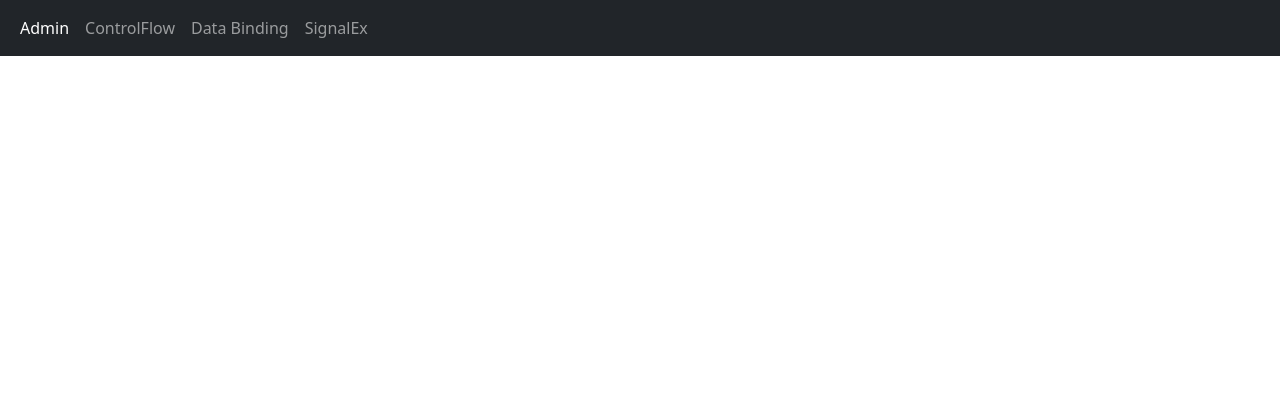
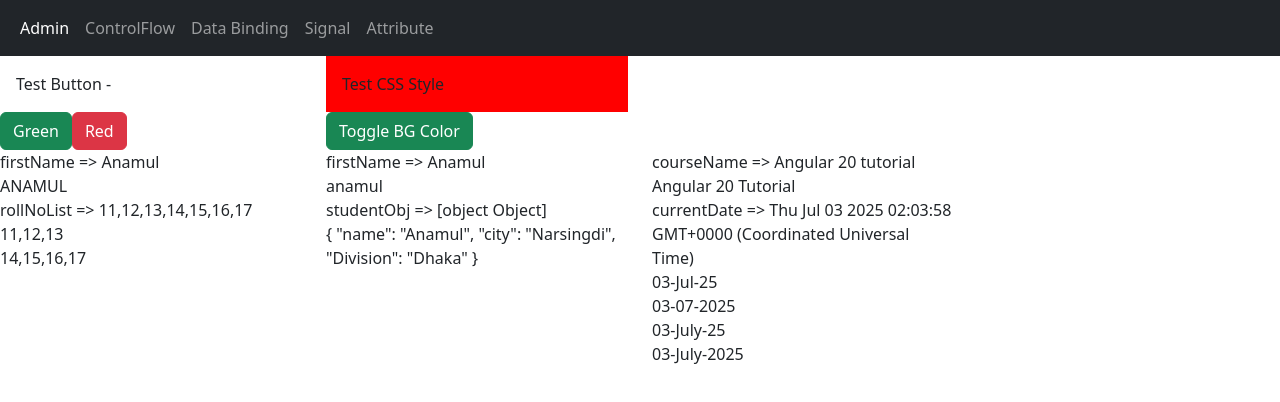
Before and after one commit to AnamulHaqueN/angular20Tutorials, an Angular app: page /att-directive in a window 1280 px wide. Before the commit this address led to /. Shown: the top 402 px of the page. Built offline with nearby package versions, Linux system fonts and the light colour scheme.

Commit message:
add directive dynamic class, dynamic style, ngClass life cycle event in component diffrence between contructor and ngOnInit pipes - default pipes

```diff
--- a/src/app/app.html
+++ b/src/app/app.html
@@ -11,7 +11,10 @@
         <a class="nav-link" routerLink="data-binding">Data Binding</a>
       </li>
       <li class="nav-item">
-        <a class="nav-link" routerLink="signal-ex">SignalEx</a>
+        <a class="nav-link" routerLink="signal-ex">Signal</a>
+      </li>
+      <li class="nav-item">
+        <a class="nav-link" routerLink="att-directive">Attribute</a>
       </li>
     </ul>
   </div>
--- a/src/app/app.routes.ts
+++ b/src/app/app.routes.ts
@@ -3,6 +3,7 @@ import { Admin } from './components/admin/admin';
 import { ControlFlow } from './components/control-flow/control-flow';
 import { DataBinding } from './components/data-binding/data-binding';
 import { SignalEx } from './components/signal-ex/signal-ex';
+import { AttDirective } from './components/att-directive/att-directive';
 
 export const routes: Routes = [
     {
@@ -20,5 +21,9 @@ export const routes: Routes = [
     {
         path:'signal-ex',
         component:SignalEx
+    },
+    {
+        path:'att-directive',
+        component:AttDirective
     }
 ];
--- /dev/null
+++ b/src/app/components/att-directive/att-directive.html
@@ -0,0 +1,71 @@
+<div class="row">
+    <div class="col-3">
+      <div class="p-3" [ngClass] = "divClassName()">
+            Test Button - {{divClassName()}}
+        </div>
+    </div>
+
+    <div class="col-3">
+      <div class="p-3" [ngStyle] = "{'background-color': isDivGreen == true ? 'blue':'red'}">
+            Test CSS Style
+        </div>
+    </div>
+</div>
+
+<div class="row">
+    <div class="col-3">
+        <button class="btn btn-success" (click) = "setBgClass('bg-success')">Green</button>
+        <button class="btn btn-danger" (click) = "setBgClass('bg-danger')">Red</button>
+    </div>
+    <div class="col-3">
+        <button class="btn btn-success" (click) = "toggleDivColor()">Toggle BG Color</button>
+    </div>
+</div>
+
+<div class="row">
+    <div class="col-3">
+        firstName => {{firstName}}
+        <br>
+        {{firstName|uppercase}}
+    </div>
+
+    <div class="col-3">
+        firstName => {{firstName}}
+        <br>
+        {{firstName|lowercase}}
+    </div>
+
+    <div class="col-3">
+        courseName => {{courseName}}
+        <br>
+        {{courseName|titlecase}}
+    </div>
+</div>
+
+<div class="row">
+    <div class="col-3">
+        rollNoList => {{rollNoList}}
+        <br>
+        {{rollNoList|slice:0:3}}
+        <br>
+        {{rollNoList|slice:3}}
+    </div>
+
+    <div class="col-3">
+        studentObj => {{studentObj}}
+        <br>
+        {{studentObj|json}}
+    </div>
+
+    <div class="col-3">
+        currentDate => {{currentDate}}
+        <br>
+        {{currentDate | date:'dd-MMM-yy'}}
+        <br>
+        {{currentDate | date: 'dd-MM-yyyy'}}
+        <br>
+        {{currentDate | date: 'dd-MMMM-yy'}}
+        <br>
+        {{currentDate | date: 'dd-MMMM-yyyy'}}
+    </div>
+</div>
--- /dev/null
+++ b/src/app/components/att-directive/att-directive.ts
@@ -0,0 +1,74 @@
+import { DatePipe, JsonPipe, LowerCasePipe, NgClass, NgStyle, SlicePipe, TitleCasePipe, UpperCasePipe } from '@angular/common';
+import { AfterContentChecked, AfterContentInit, AfterViewChecked, AfterViewInit, Component, OnDestroy, OnInit, signal } from '@angular/core';
+
+@Component({
+  selector: 'app-att-directive',
+  imports: [NgClass, NgStyle, UpperCasePipe, LowerCasePipe, TitleCasePipe, SlicePipe, JsonPipe, DatePipe],
+  templateUrl: './att-directive.html',
+  styleUrl: './att-directive.css'
+})
+export class AttDirective implements OnInit, AfterContentInit, AfterContentChecked, AfterViewInit, AfterViewChecked, OnDestroy {
+
+  firstName: string = "Anamul";
+  courseName: string = "Angular 20 tutorial";
+
+  rollNoList = [11, 12, 13, 14, 15, 16, 17]
+
+  currentDate: Date = new Date();
+
+  studentObj: any = {
+    name: 'Anamul',
+    city: 'Narsingdi',
+    Division: 'Dhaka'
+  }
+
+  constructor() {
+    console.log("constructor")
+  }
+
+  ngOnInit(): void {
+    console.log("ngOnInit")
+    // to trigger api calls
+    // to subscribe
+  }
+
+  ngAfterContentInit(): void {
+    console.log('ngAfterContentInit')
+  }
+
+  ngAfterContentChecked(): void {
+    console.log('ngAfterContentChecked')
+  }
+
+  ngAfterViewInit(): void {
+    console.log('ngAfterViewInit')
+    // to deal with viewchild
+    // subscribe
+  }
+
+  ngAfterViewChecked(): void {
+    console.log('ngAfterViewChecked')
+  }
+
+  ngOnDestroy(): void {
+    console.log('ngOnDestroy')
+
+    // unsubscribe
+    // restrict use from navigating
+  }
+
+
+
+  divClassName = signal<string>("");
+
+  isDivGreen: boolean = false;
+
+  setBgClass(className: string) {
+    this.divClassName.set(className)
+  }
+
+  toggleDivColor() {
+    this.isDivGreen = !this.isDivGreen;
+  }
+
+}
```
Also changed, not shown: src/app/components/att-directive/att-directive.css (added), 1 other file (tests, documents, lock files or other folders).
